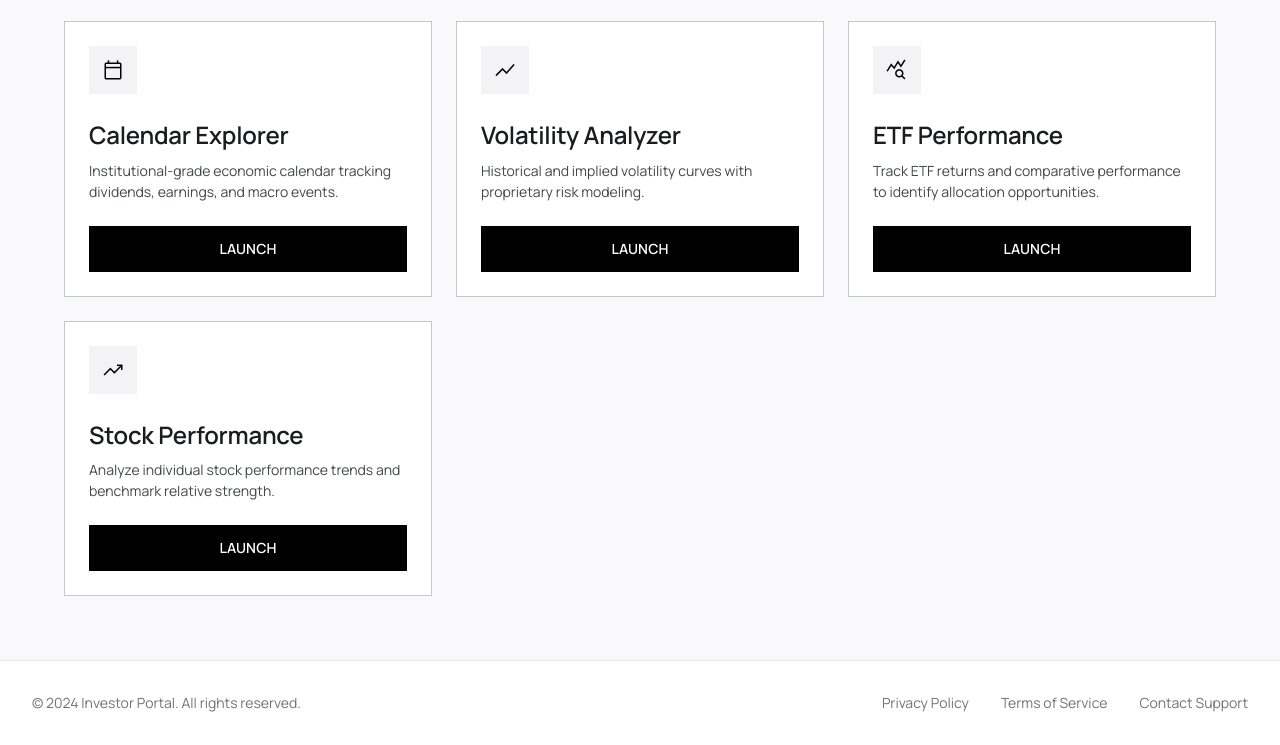
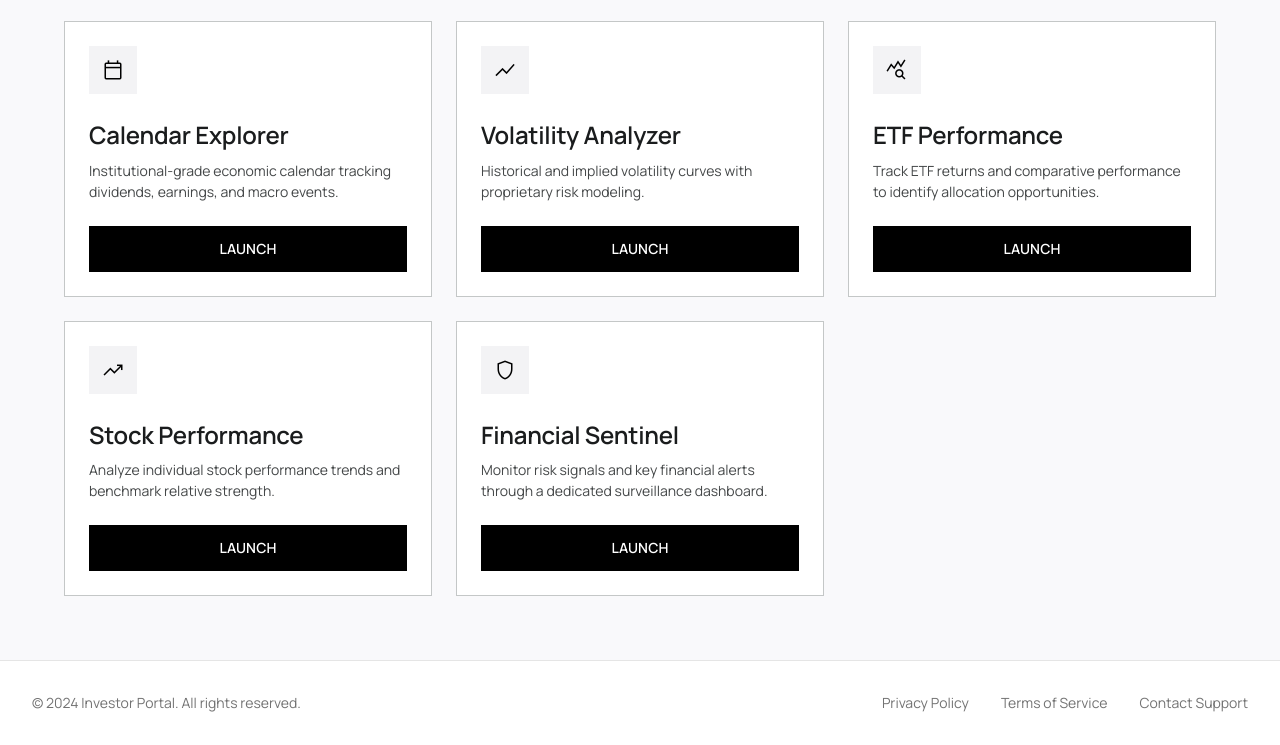
Before and after one commit to hyunsikhwang/portal, a plain HTML site: page index.html in a window 1280 px wide. Shown: the part 593-1338 px from the top of the page. Drawn offline with nearby package versions, Linux system fonts and the light colour scheme.

Commit message:
Add Financial Sentinel portal card

```diff
--- a/index.html
+++ b/index.html
@@ -222,6 +222,20 @@
                     LAUNCH
                 </a>
 </div>
+
+<!-- Card 8: Financial Sentinel -->
+<div class="bg-surface-container-lowest border border-outline-variant p-lg flex flex-col justify-between group hover:border-primary transition-all duration-300">
+<div>
+<div class="mb-lg w-12 h-12 flex items-center justify-center bg-surface-container-low">
+<span class="material-symbols-outlined text-primary" data-icon="shield">shield</span>
+</div>
+<h3 class="font-h3 text-h3 mb-sm">Financial Sentinel</h3>
+<p class="font-body-sm text-body-sm text-on-surface-variant mb-lg">Monitor risk signals and key financial alerts through a dedicated surveillance dashboard.</p>
+</div>
+<a class="w-full bg-primary text-on-primary py-md font-button text-button hover:opacity-90 transition-opacity text-center block" href="https://financial-sentinel-239485161480.us-west1.run.app" rel="noopener noreferrer" target="_blank">
+                    LAUNCH
+                </a>
+</div>
 </div>
 <!-- Decorative Subtle Section -->
 </main>
```
